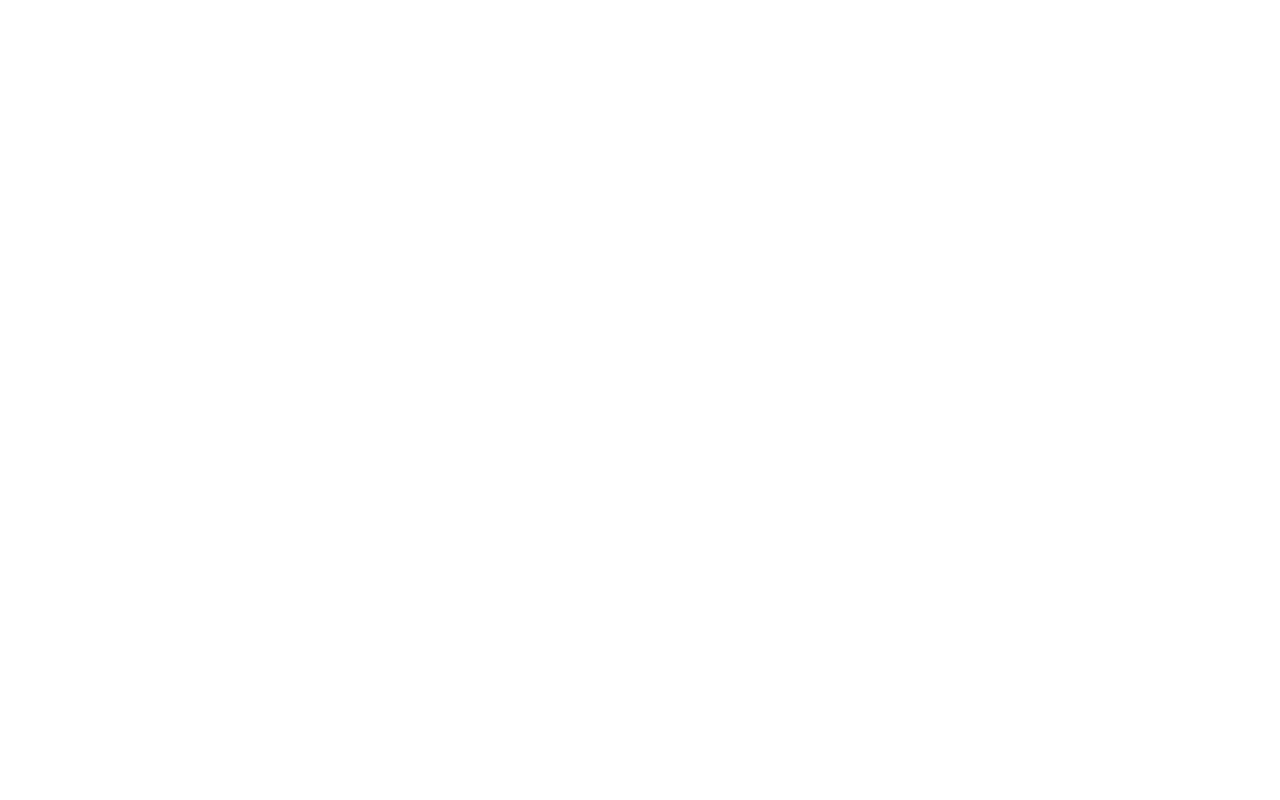
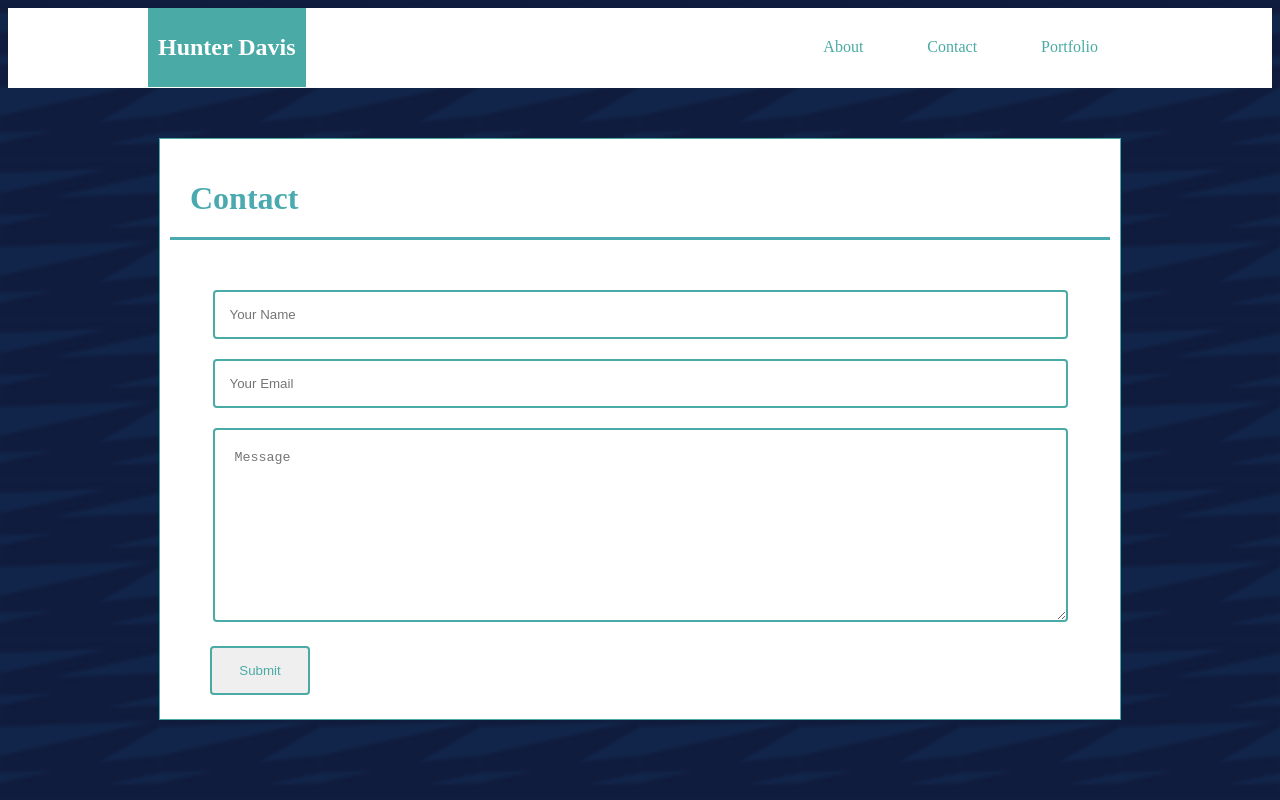
Before and after one commit to hunterdavis730/Basic-Portfolio, a plain HTML site: page contact.html in a window 1280 px wide. Shown: the top 800 px of the page. Drawn offline with Linux system fonts and the light colour scheme.

Commit message:
finished draft

```diff
--- a/Assets/style.css
+++ b/Assets/style.css
@@ -0,0 +1,162 @@
+body {
+    background: url(../Assets/Images/dark-paths/dark-paths.png) no-repeat;
+    background-size: cover;
+    background-attachment: fixed;
+}
+
+.container {
+    margin: 0 auto;
+    background: #fff;
+    background-size: cover;
+    width: 100%;
+    height: 80px;
+}
+
+#navbar {
+    width: 960px;
+    text-align: center;
+    position: absolute;
+    margin-left: 140px;
+}
+
+.name {
+    float: left;
+    padding: 26px 10px 26px 10px;
+    background: #4aaaa5;
+    color: #fff;
+    position: absolute;
+    margin: 0 auto;
+}
+
+.container::after {
+    content: '';
+    display: table;
+    clear: both;
+}
+
+nav ul {
+    margin: 0;
+    padding: 0;
+    list-style: none;
+    float: right;
+}
+
+nav li {
+    display: inline-block;
+    margin-left: 40px;
+    padding-top: 30px;
+}
+
+
+nav a {
+    text-decoration: none;
+    color: #4aaaa5;
+    padding: 10px;
+    margin: 0 auto;
+}
+
+nav a:hover {
+    font-weight: bold;
+    text-transform: uppercase;
+}
+
+.main-content {
+    width: 960px;
+    text-align: center;
+    background: #fff;
+    height: 580px;
+    margin: 50px auto;
+    display: block;
+    border: 1px solid #4aaaa5;
+}
+
+.main-content h1 {
+    text-align: left;
+    color: #4aaaaf;
+    margin-left: 10px;
+    padding: 20px;
+    border-bottom: 3px solid;
+    margin-right: 10px;
+}
+
+.about_me {
+    width: 960px;
+    margin: 50px auto;
+    background: #fff;
+    padding: 20px 30px 40px 30px;
+    border: 1px solid #4aaaa5;
+}
+
+.about_me h1 {
+    font-weight: 900;
+    border-bottom: 3px solid;
+    padding-bottom: 20px;
+    color: #4aaaa5;
+    font-family: 'Georgia', Times, 'Times New Roman', serif;
+}
+
+.about_me p {
+    color: #777;
+    font-family: 'Arial', 'Helvetica Neue', Helvetica, sans-serif;
+}
+
+    #profile-pic {
+        width: 120px;
+        height: 140px;
+        display: block;
+        border: 2px solid #4aaaa5;
+        float: left;
+        margin-right: 20px;
+    }
+
+    .contact-form {
+        height: 900px;
+        width: 900px;
+        margin: 0 auto;
+    }
+
+    input {
+        width: 95%;
+        padding: 15px;
+        box-sizing: border-box;
+        margin: 10px;
+        border: 2px solid #4aaaa5;
+        border-radius: 4px;
+    }
+
+    #form-message {
+        width: 95%;
+        box-sizing: border-box;
+        padding: 20px;
+        margin: 10px;
+        border: 2px solid #4aaaa5;
+        border-radius: 4px;
+
+    }
+
+    .submit-button {
+        width: 100px;
+        float: left;
+        margin-left: 20px;
+        color: #4aaaa5;
+    }
+
+    .submit-button:hover {
+        background: #4aaaa5;
+        color: #fff;
+    }
+
+    .portfolio div {
+        display: inline-block;
+        margin: 10px;
+    }
+
+    .portfolio img {
+        /* float: left; */
+        width: 200px;
+        height: 200px;
+        margin-right: 40px;
+        margin-left: 40px;
+        border: 3px solid #4aaaa5;
+        border-radius: 4px;
+    }
--- a/contact.html
+++ b/contact.html
@@ -0,0 +1,48 @@
+<!DOCTYPE html>
+<html lang="en">
+<head>
+    <meta charset="UTF-8">
+    <meta name="viewport" content="width=device-width, initial-scale=1.0">
+    <meta http-equiv="X-UA-Compatible" content="ie=edge">
+    <link rel="stylesheet" type="text/css" href="Assets/style.css">
+    <title>Document</title>
+</head>
+<body>
+        <div class="container">
+
+                <div id="navbar">
+
+
+
+                <nav>
+                        <h1 class="name">Hunter Davis</h1>
+                    <ul>
+                        <li><a href="index.html">About</a></li>
+                        <li><a href="contact.html">Contact</a></li>
+                        <li><a href="portfolio.html">Portfolio</a></li>
+                    </ul>
+                </nav>
+            </div>
+            </div>
+
+            <div class="main-content">
+                <h1>Contact</h1>
+                <br>
+                <div class="contact-form">
+                    <form id="contact" method="post" action="">
+                        <input name="Name" type="text" class="form-control" placeholder="Your Name" required>
+                        <br>
+                        <input name="Email" type="email" class="form-control" placeholder="Your Email" required>
+                        <br>
+                        <textarea name="Message" id="form-message" cols="30" rows="10" placeholder="Message"></textarea>
+                        <br>
+                        <input type="button" value="Submit" class="submit-button">
+
+                    </form>
+                </div>
+            </div>
+            <div class="footer">
+
+                </div>
+</body>
+</html>
```
Also changed, not shown: index.html (+36 -0 lines), portfolio.html (+50 -0 lines), Assets/Images/11919279263_caae7da12e_m.jpg (added), Assets/Images/15704710718_3941098ed4_m.jpg (added), Assets/Images/21396745299_971b03f05e_m.jpg (added), Assets/Images/7819800312_8a80ba0124_m.jpg (added), Assets/Images/dark-paths/dark-paths.png (added), Assets/Images/dark-paths/readme.txt (added), 5 other files.
